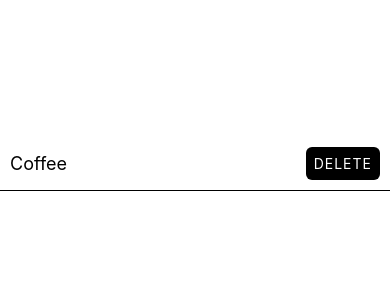
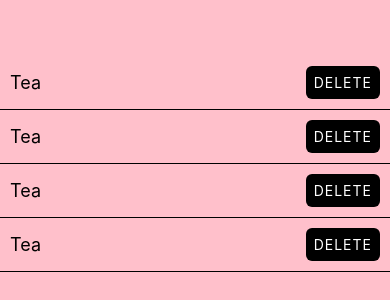
Before and after one commit to rparida1052/shopping-list-react-native, a React Native app: screen / in a window 390 px wide. Shown: the part 258-558 px from the top of the page. Built offline with nearby package versions, Linux system fonts and the light colour scheme.

Commit message:
Move shopping list item to a reusable component

```diff
--- a/App.tsx
+++ b/App.tsx
@@ -1,30 +1,17 @@
 import { StatusBar } from "expo-status-bar";
 import { Alert, Pressable, StyleSheet, Text, TouchableOpacity, View } from "react-native";
+import ShoppingListItems from "./components/ShoppingListItems";
 
 export default function App() {
 
-  const handleDelete = ()=>{
-    Alert.alert("Are you sure you want to delete this item?", "It will good", [
-      {
-        text: "Yes",
-        onPress: () => console.log("Deleting"),
-        style: "destructive",
-      },
-      {
-        text: "Cancel",
-        onPress: () => console.log("cancel"),
-        style: "cancel",
-      },
-    ]);
-  }
+
   return (
     <View style={styles.container}>
-      <View style={styles.itemContainer}>
-        <Text style={{ fontSize: 18, fontWeight: "semibold" }}>Coffee</Text>
-        <TouchableOpacity style={styles.deleteButton} onPress={handleDelete}>
-          <Text style={{color:"white",textTransform:"uppercase",letterSpacing:1}}>Delete</Text>
-        </TouchableOpacity>
-      </View>
+      <View style={[StyleSheet.absoluteFill,{backgroundColor:"pink"}]}/>
+      <ShoppingListItems name="Tea" />
+      <ShoppingListItems name="Tea" />
+      <ShoppingListItems name="Tea" />
+      <ShoppingListItems name="Tea" />
       <StatusBar style="auto" />
     </View>
   );
@@ -36,18 +23,5 @@ const styles = StyleSheet.create({
     backgroundColor: "#fff",
     justifyContent: "center",
   },
-  itemContainer: {
-    borderBottomWidth: 1,
-    borderBottomColor: "1a759f",
-    paddingHorizontal: 10,
-    paddingVertical: 10,
-    flexDirection: "row",
-    justifyContent: "space-between",
-    alignItems: "center",
-  },
-  deleteButton:{
-    backgroundColor:"black",
-    padding:8,
-    borderRadius:6,
-  }
+
 });
--- /dev/null
+++ b/components/ShoppingListItems.tsx
@@ -0,0 +1,59 @@
+import { Alert, StyleSheet, Text, TouchableOpacity, View } from 'react-native'
+import React from 'react'
+
+const ShoppingListItems = ({name}:{name:string}) => {
+    const handleDelete = () => {
+      Alert.alert(
+        "Are you sure you want to delete this item?",
+        "It will good",
+        [
+          {
+            text: "Yes",
+            onPress: () => console.log("Deleting"),
+            style: "destructive",
+          },
+          {
+            text: "Cancel",
+            onPress: () => console.log("cancel"),
+            style: "cancel",
+          },
+        ]
+      );
+    };
+  return (
+    <View>
+      <View style={styles.itemContainer}>
+        <Text style={{ fontSize: 18, fontWeight: "semibold" }}>{name}</Text>
+        <TouchableOpacity style={styles.deleteButton} onPress={handleDelete}>
+          <Text
+            style={{
+              color: "white",
+              textTransform: "uppercase",
+              letterSpacing: 1,
+            }}>
+            Delete
+          </Text>
+        </TouchableOpacity>
+      </View>
+    </View>
+  );
+}
+
+export default ShoppingListItems
+
+const styles = StyleSheet.create({
+  itemContainer: {
+    borderBottomWidth: 1,
+    borderBottomColor: "1a759f",
+    paddingHorizontal: 10,
+    paddingVertical: 10,
+    flexDirection: "row",
+    justifyContent: "space-between",
+    alignItems: "center",
+  },
+  deleteButton: {
+    backgroundColor: "black",
+    padding: 8,
+    borderRadius: 6,
+  },
+});
--- a/package.json
+++ b/package.json
@@ -22,6 +22,7 @@
     "eslint-config-expo": "^7.1.2",
     "eslint-config-prettier": "^9.1.0",
     "eslint-plugin-prettier": "^5.2.1",
+    "eslint-plugin-react-native": "^4.1.0",
     "prettier": "^3.3.3",
     "typescript": "^5.1.3"
   },
```
Also changed, not shown: notes/lec1.md (+4 -0 lines), .eslintrc.js, 1 other file (tests, documents, lock files or other folders).
